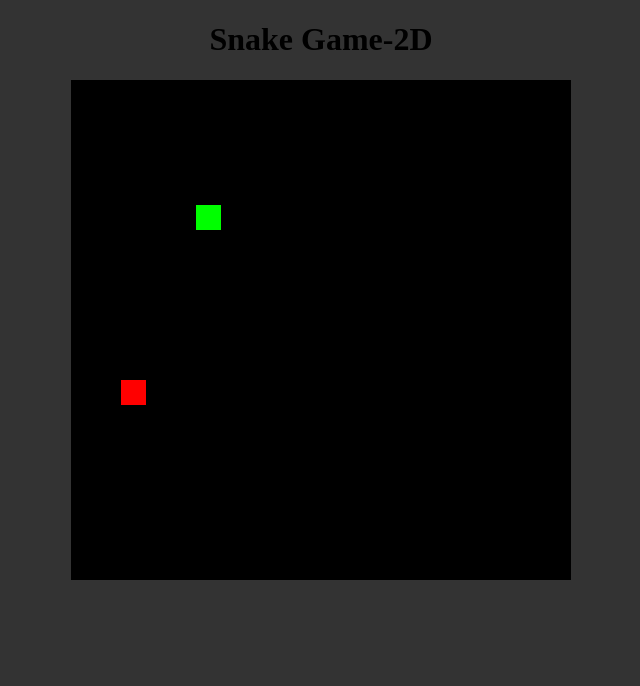
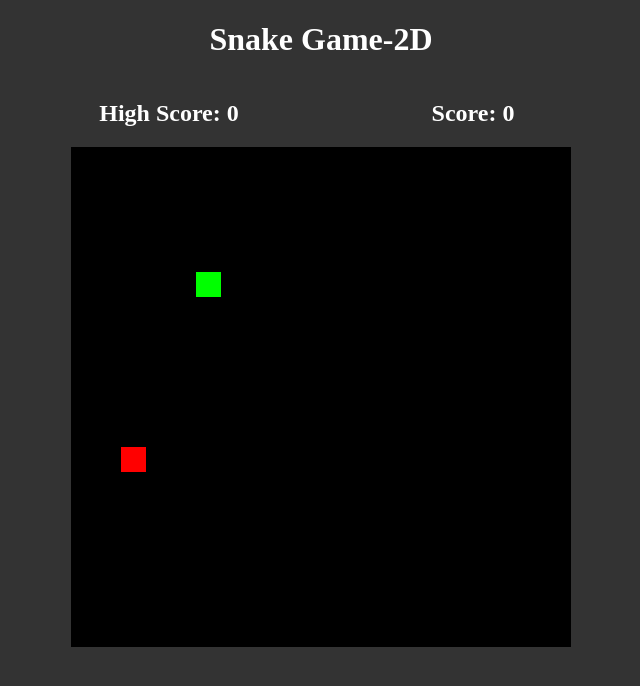
Before and after one commit to Techie-king/snake-game, a plain HTML site: page index.html in a window 1280 px wide. Shown: the whole page, without its empty margins (319-959 px from the left). Drawn offline with Linux system fonts and the light colour scheme.

Commit message:
added the score and high-score points with localstorage

```diff
--- a/index.html
+++ b/index.html
@@ -8,7 +8,9 @@
     <script src="snake.js"></script>
 </head>
 <body>
-    <h1>Snake Game-2D</h1>
+    <h1 class="game-name">Snake Game-2D</h1>
+    <h2 id="high-score">High Score</h2>
+    <h2 id="score"></h2>
     <div class="game-container">
         <canvas id="game-canvas"></canvas>
     </div>
--- a/snake.css
+++ b/snake.css
@@ -4,3 +4,13 @@ body {
     text-align: center;
     background-color: #333;
 }
+
+.game-name{
+    color: #fff;
+}
+
+#score, #high-score {
+    display: inline-block;
+    width: 300px;
+    color: #fff;
+}
--- a/snake.js
+++ b/snake.js
@@ -24,8 +24,23 @@ var snakeBody = [];
 //game over function
 var gameOver = false;
 
+//score points show
+var score;
+var highScore;
+
+//score values
+var scorePoints = 0;
+var highScorePoints = localStorage.getItem('highscore');
+if (highScorePoints == null) {
+    highScorePoints = 0;
+}
+
 window.onload = function() {
     board = document.getElementById('game-canvas');
+    score = document.getElementById('score');
+    score.textContent = "Score: " + scorePoints;
+    highScore = document.getElementById('high-score');
+    highScore.textContent = "High Score: " + highScorePoints;
     board.height = rows * blocksize;
     board.width = cols * blocksize;
     context = board.getContext('2d'); //this is for the board drawing
@@ -49,6 +64,13 @@ function update() {
     if(snakeX == foodX && snakeY == foodY) {
         snakeBody.push([foodX, foodY])
         snakefood();
+        scorePoints += 1;
+        score.textContent = "Score: " + scorePoints;
+        if (scorePoints > highScorePoints) {
+            highScorePoints = scorePoints;
+        }
+        localStorage.setItem('highscore', highScorePoints);
+        highScore.textContent = "High Score: " + highScorePoints;
     }
 
     for(let i = snakeBody.length-1; i > 0; i--){
@@ -86,6 +108,11 @@ function update() {
 function snakefood() {
     foodX = Math.floor(Math.random() * cols) * blocksize;
     foodY = Math.floor(Math.random() * rows) * blocksize;
+    for ( let i = 0; i < snakeBody.length; i++) {
+        if (foodX == snakeBody[i][0] && foodY == snakeBody[i][1]) {
+            snakefood();
+        }
+    }
 }
 
 function changeDirection(e) {
```
